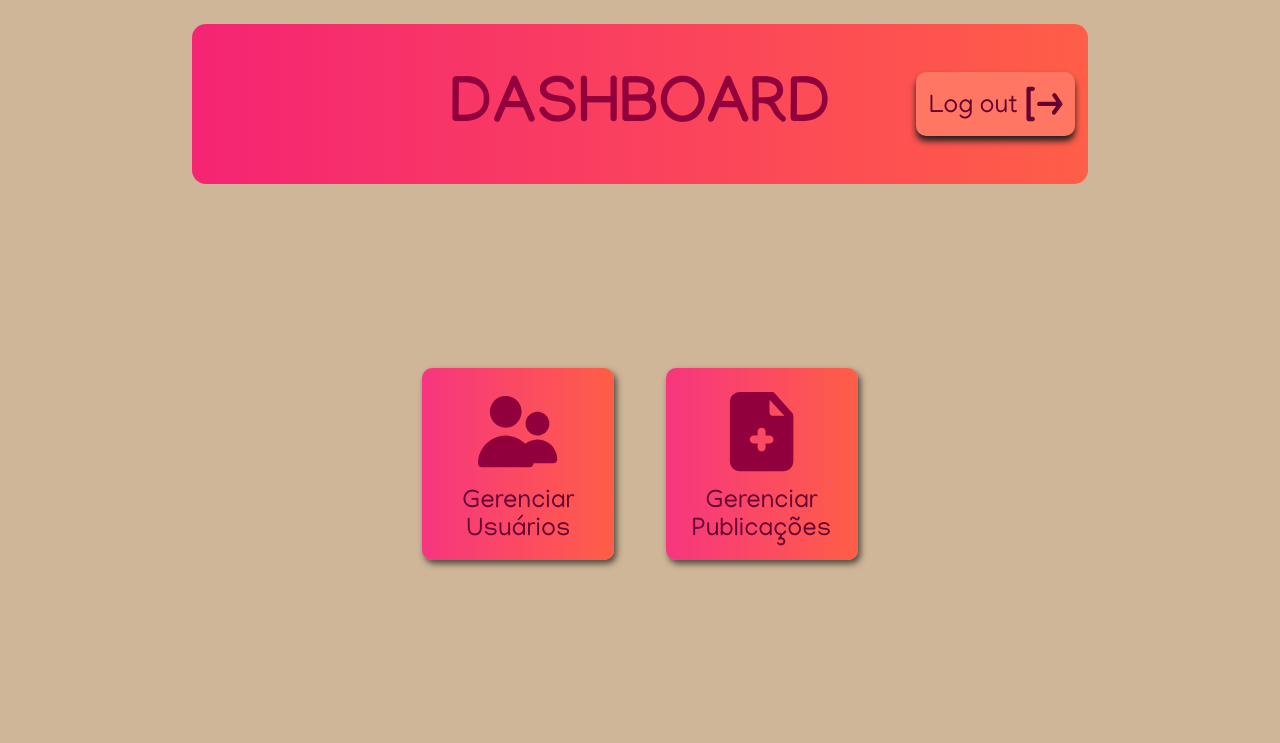
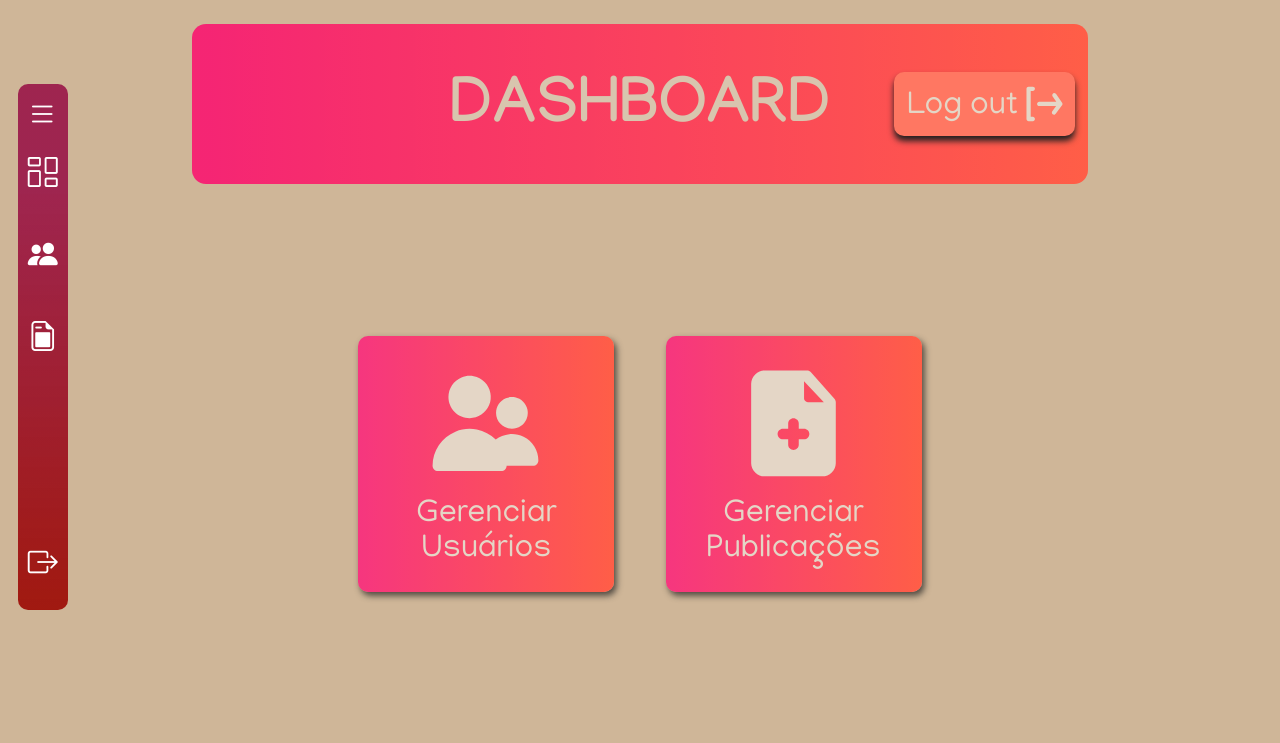
Before and after one commit to yamashita-tiemi/Trainee_2023.2, a PHP site: page /app/views/admin/dashboard.html in a window 1280 px wide. Shown: the top 743 px of the page. Run offline with PHP 8.4, Linux system fonts and the light colour scheme.

Commit message:
Correção de cores dashboard.

```diff
--- a/app/views/admin/dashboard.html
+++ b/app/views/admin/dashboard.html
@@ -2,12 +2,47 @@
     <head>
         <meta name="viewport" content="width=device-width, initial-scale=1.0">
         <link rel="stylesheet" href="../../../public/css/dashboard.css">
+
+        <link rel="stylesheet" href="https://cdn.jsdelivr.net/npm/bootstrap-icons@1.11.1/font/bootstrap-icons.css">
+        <link rel="stylesheet" href="../../../public/css/sidebar.css">
+        <link rel="preconnect" href="https://fonts.googleapis.com">
     </head>
 
     <body>
+        <div class="nav1">
+            <div class="botao">
+                <i class="bi bi-list"></i>
+             </div>
+
+             <div class="navegador">
+                <a href="#">
+                    <span class="icone"><i class="bi bi-columns-gap"></i></span>
+                    <span class="texto">Dashboard</span>
+                </a>
+
+                <a href="#">
+                    <span class="icone"><i class="bi bi-people-fill"></i></span>
+                    <span class="texto">Usuários</span>
+                </a>
+
+                <a href="#">
+                    <span class="icone"><i class="bi bi-file-earmark-post"></i></span>
+                    <span class="texto">Posts</span>
+                </a>
+
+
+            </div>
+
+                <div class="logout">
+                    <a href="#">
+                        <span class="icone"><i class="bi bi-box-arrow-right"></i></span>
+                        <span class="texto">Log Out</span>
+                    </a>
+                </div>
+</div>
         <div class="nav">
             <h1>DASHBOARD</h1>
-            <div class="logout" >
+            <div class="logoutBtn" >
                 <h2>Log out</h2>
                 <img src="../../../public/assets/dashboard/🦆 icon _log out_.svg" alt="Log Out">
             </div>
--- a/public/css/dashboard.css
+++ b/public/css/dashboard.css
@@ -1,6 +1,9 @@
 @import url('https://fonts.googleapis.com/css2?family=Manjari:wght@400;700&display=swap');
 @import url('https://fonts.googleapis.com/css2?family=Manjari:wght@100&family=Roboto+Mono:wght@100&display=swap');
 
+:root {
+    --text-color: #e4d6c6;
+}
 
 body {
     display: flex;
@@ -14,19 +17,20 @@ body {
 
 h1, h2 {
     margin: 0;
+    color: var(--text-color);
 }
 
 h1 {
     margin: 0;
     padding-top: 1.7%;
-    color: #91003c;
+    font-size: 2.5vw;
+    color: #d8c5ae;
 }
 
 h2 {
     padding-top: 4%;
     font-weight: 400;
-    font-size: 2vw;
-    color: #660033;
+    font-size: 2.5vw;
 }
 
 
@@ -43,11 +47,12 @@ h2 {
     justify-content: center;
 }
 
+
 .nav h1 {
     font-size: 5vw;
 }
 
-.logout {
+.logoutBtn {
     display: flex;
     padding: 0 0.5vw 0 1vw;
     background: rgb(255, 119, 98);
@@ -56,7 +61,7 @@ h2 {
     justify-content: center;
     align-items: center;
     height: 40%;
-    width: fit-content;
+    max-width: 25%;
     align-self: flex-end;
     box-shadow: 0px 0.4vw 6px #202020 ;
     border-radius: 10px;
@@ -66,11 +71,11 @@ h2 {
     transition: all 0.2s;
 }
 
-.logout:hover {
+.logoutBtn:hover {
     transform: scale(105%);
 }
 
-.logout img {
+.logoutBtn img {
     height: 80%;
 }
 
@@ -90,8 +95,9 @@ h2 {
     justify-content: center;
     align-items: center;
     background: linear-gradient(90deg, rgba(255, 25, 121, 0.815) 0%, rgba(255,94,71,1) 100%);;
-    width: 15vw;
-    height: 15vw;
+    width: 20vw;
+    aspect-ratio: 1;
+    max-width: 50%;
     border-radius: 10px;
     margin: 0 2%;
     box-shadow: 0.2vw 0.3vw 0.5vw #202020b9;
@@ -110,15 +116,13 @@ h2 {
 }
 
 .cards h2 {
-    color: #660033;
     text-align: center;
 }
 
-@media screen and (max-width: 767px) {
+@media screen and (max-width: 820px) {
     h2 {
         padding-top: 4%;
         font-size: 3vw;
-        color: #202020;
     }
 
     .nav {
@@ -136,7 +140,7 @@ h2 {
         margin: 3% 0 3% 0;
     }
 
-    .logout {
+    .logoutBtn {
         height: 30%;
     }
 }
--- /dev/null
+++ b/public/css/sidebar.css
@@ -0,0 +1,169 @@
+@import url('https://fonts.googleapis.com/css2?family=Manjari:wght@100&display=swap');
+
+*{
+    padding: 0;
+    box-sizing: border-box;
+
+}
+
+
+.nav1{
+    position: fixed;
+    top: 8%;
+    left: 1%;
+    z-index: 1;
+    overflow: hidden;
+    flex-direction: column;
+    width:50px;
+    height: fit-content;
+    background: linear-gradient(180deg, rgba(146, 0, 61, 0.795) 20%, rgb(161, 22, 0) 120%);
+    /* background: #6f0550; */
+    margin-top: 1.6%;
+    margin-left: 5px;
+    border-radius: 10px;
+
+}
+
+.nav1:hover{
+    width: 250px;
+}
+
+.botao{
+    width: 20%;
+    margin-left: 8px;
+    padding-top: 15px;
+    padding-left: 3%;
+    color: #fff;
+    font-size: 30px;
+    cursor: pointer;
+
+}
+
+.navegador{
+    height: auto;
+    list-style-type: none;
+}
+
+.navegador a{
+    width: 250px;
+    height: fit-content;
+    display: inline-block;
+    font-size: 20px;
+    color: #fff;
+    padding: 20px 4%;
+    text-decoration: none;
+    line-height: 40px;
+}
+
+.texto{
+    margin-left: 20px;
+}
+a.texto{
+    display: flex;
+}
+
+.logout a {
+    width: 250px;
+    margin-top: 18vh;
+    height: fit-content;
+    display: inline-block;
+    font-size: 20px;
+    color: #fff;
+    text-decoration: none;
+    border-radius: 0 0 10px 10px;
+    padding: 20px 4%;
+    line-height: 40px;
+}
+
+a{
+    transition: all .2s;
+}
+.logout a.texto{
+    margin-left: 20px;
+}
+
+.logout a:hover,
+.navegador a:hover{
+    background-color: #dd0b64;
+}
+
+
+
+.icone{
+    font-size: 30px;
+    margin-left: 8px;
+}
+.texto{
+    font-family: 'Manjari', sans-serif;
+    margin-left: 14px;
+}
+
+
+
+
+@media (max-width: 320px){
+    .nav1{
+        top: 20%;
+        height: 80%;
+        width: 40px;
+    }
+    .nav1:hover{
+        width: 180px;
+    }
+
+    .navegador{
+        height: 74%;
+    }
+    .logout a,
+    .navegador a{
+        width: 180px;
+        line-height: 24px;
+    }
+
+    .logout a:hover,
+    .navegador a:hover{
+    background-color: #dd0b64;
+
+    }
+
+    .texto{
+        font-size: 14px;
+        line-height: 24px;
+        margin-top: -11px;
+    }
+    .icone{
+        font-size: 20px;
+        margin-top: -11px;
+    }
+    .botao{
+        font-size: 24px;
+    }
+
+}
+
+@media screen and (max-width:768px){
+    .nav1 {
+        top: 20%;
+    }
+    .nav1:hover{
+        width: 180px;
+    }
+
+    .logout a,
+    .navegador a{
+        width: 180px;
+    }
+
+    .texto{
+        font-size: 18px;
+        line-height: 30px;
+        margin-top: -5px;
+    }
+    .icone{
+        font-size: 25px;
+        margin-top: -5px;
+    }
+    .botao{
+        font-size: 24px;
+    }
+}
```
Also changed, not shown: app/views/admin/sidebar.html (added, +41 -0 lines), public/assets/dashboard/🦆 icon _file add_.svg, public/assets/dashboard/🦆 icon _log out_.svg, public/assets/dashboard/🦆 icon _people_.svg.
